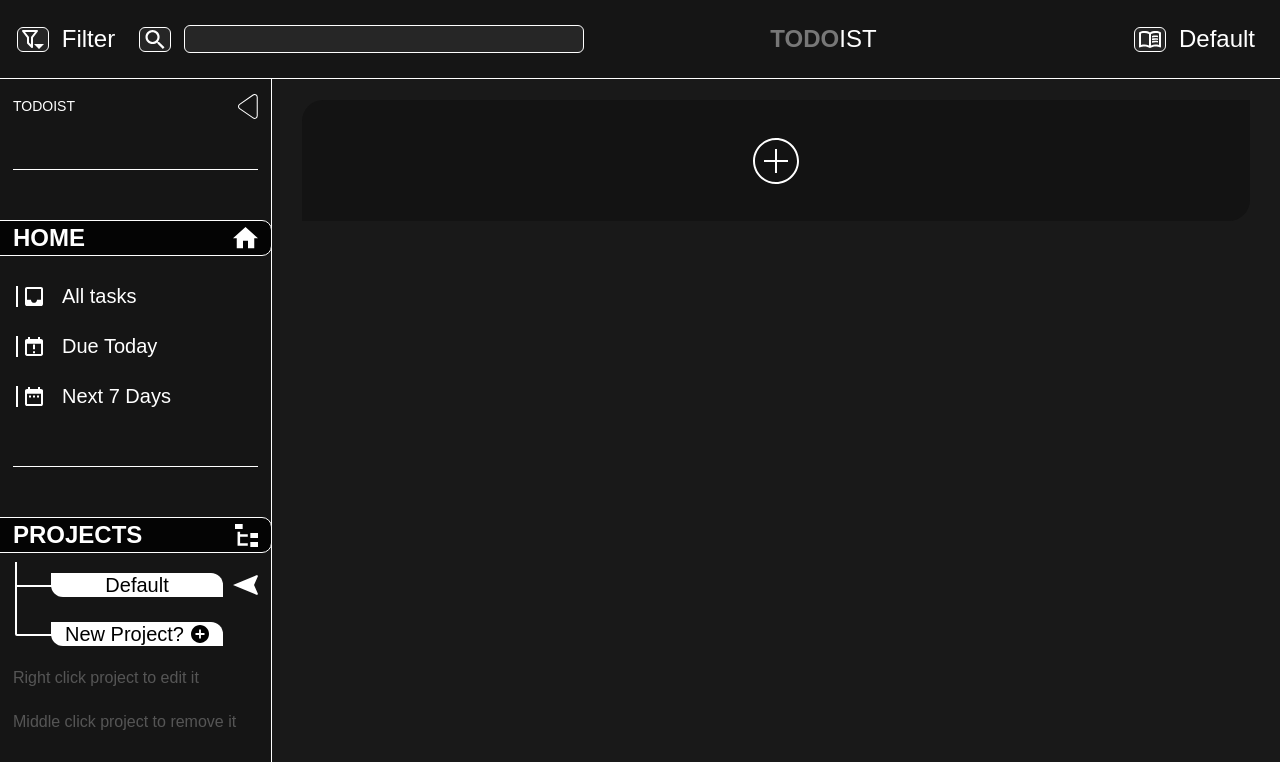
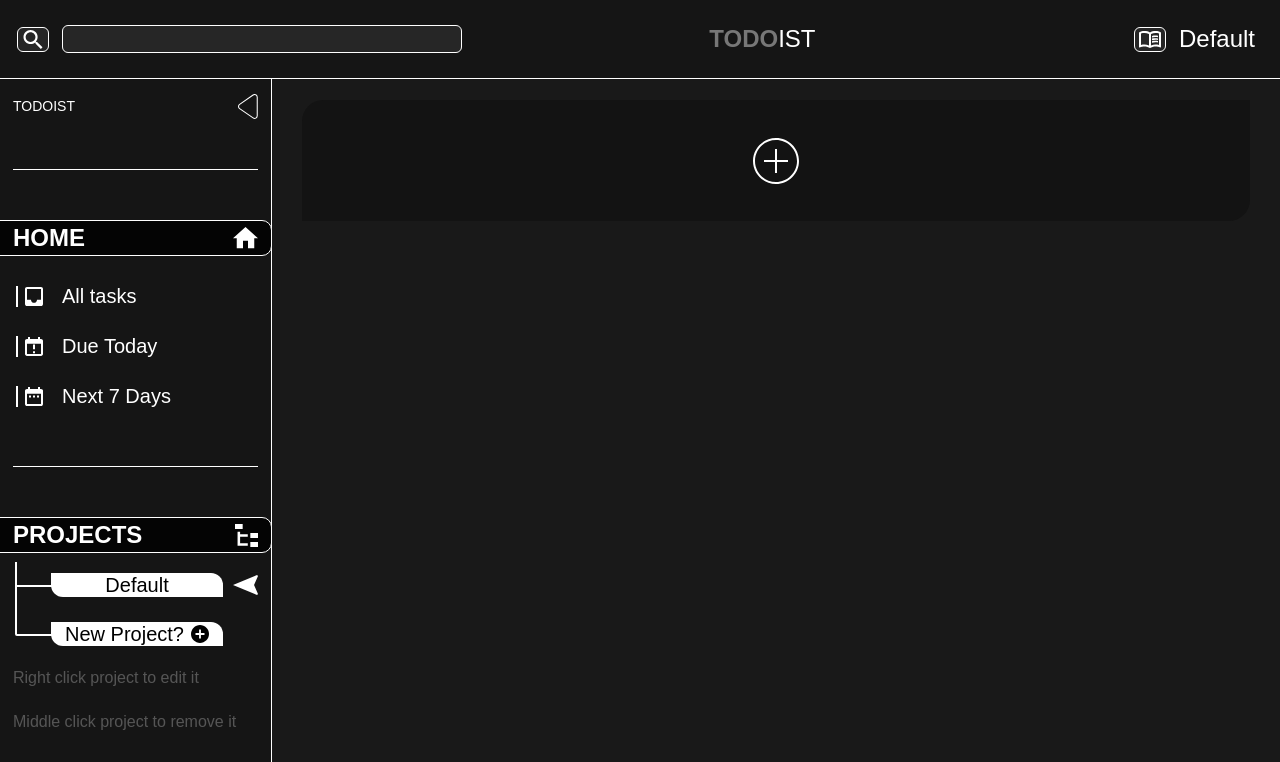
Before and after one commit to Darshvoid/todo-list, a website built with webpack: page src/index.html in a window 1280 px wide. Shown: the top 762 px of the page. Built offline with nearby package versions, Linux system fonts and the light colour scheme.

Commit message:
Remove filter from header

```diff
--- a/src/index.html
+++ b/src/index.html
@@ -11,12 +11,7 @@
         <header class="header">
 
             <div class="flex-wrapper">
-                <button class="header__button margin-right-med">
-                    <div class="header__button-icon-wrapper">
-                        <img class="header__button-icon" src="./core/assets/svgs/filter.svg" alt="">
-                    </div>
-                    <p class="header__button-text">Filter</p>
-                </button>
+
 
                 <button class="header__button">
                     <div class="header__button-icon-wrapper">
```
